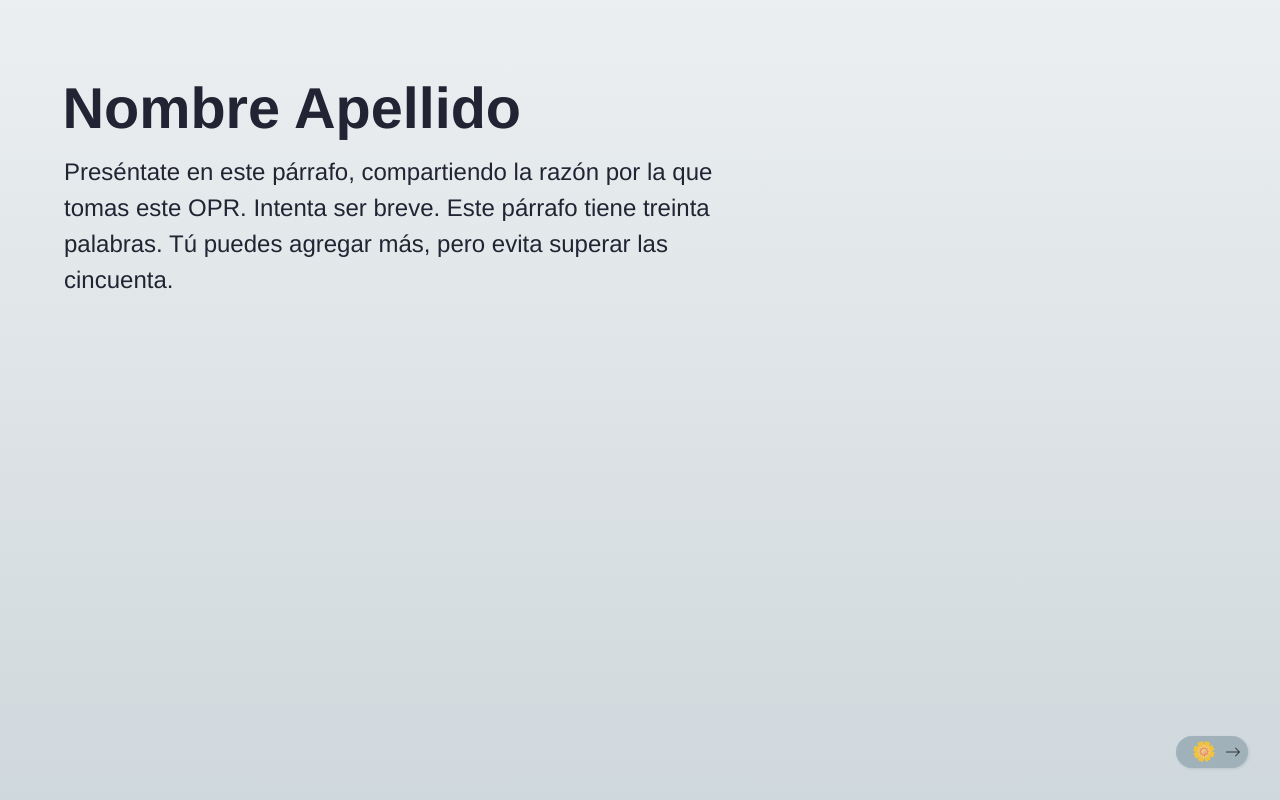
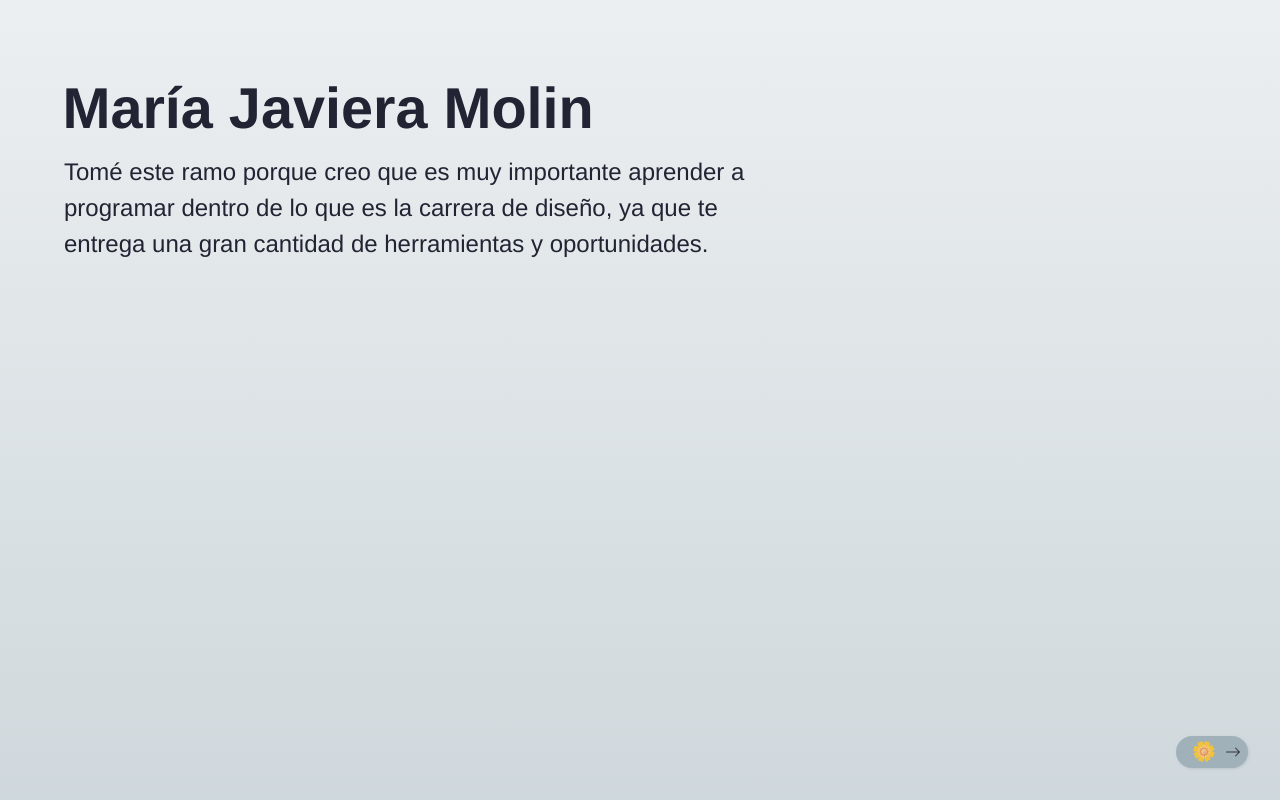
Before and after one commit to javimolin-uc/CLASE-01, a plain HTML site: page index.html in a window 1280 px wide. Drawn offline with nearby package versions, Linux system fonts and the light colour scheme.

Commit message:
Update index.html

```diff
--- a/index.html
+++ b/index.html
@@ -18,8 +18,8 @@
     <body>
 
         <main>
-            <h1>Nombre Apellido</h1>
-            <p>Preséntate en este párrafo, compartiendo la razón por la que tomas este OPR. Intenta ser breve. Este párrafo tiene treinta palabras. Tú puedes agregar más, pero evita superar las cincuenta.</p>
+            <h1>María Javiera Molin</h1>
+            <p> Tomé este ramo porque creo que es muy importante aprender a programar dentro de lo que es la carrera de diseño, ya que te entrega una gran cantidad de herramientas y oportunidades.</p>
         </main>
 
         <div id="next"></div>
```
